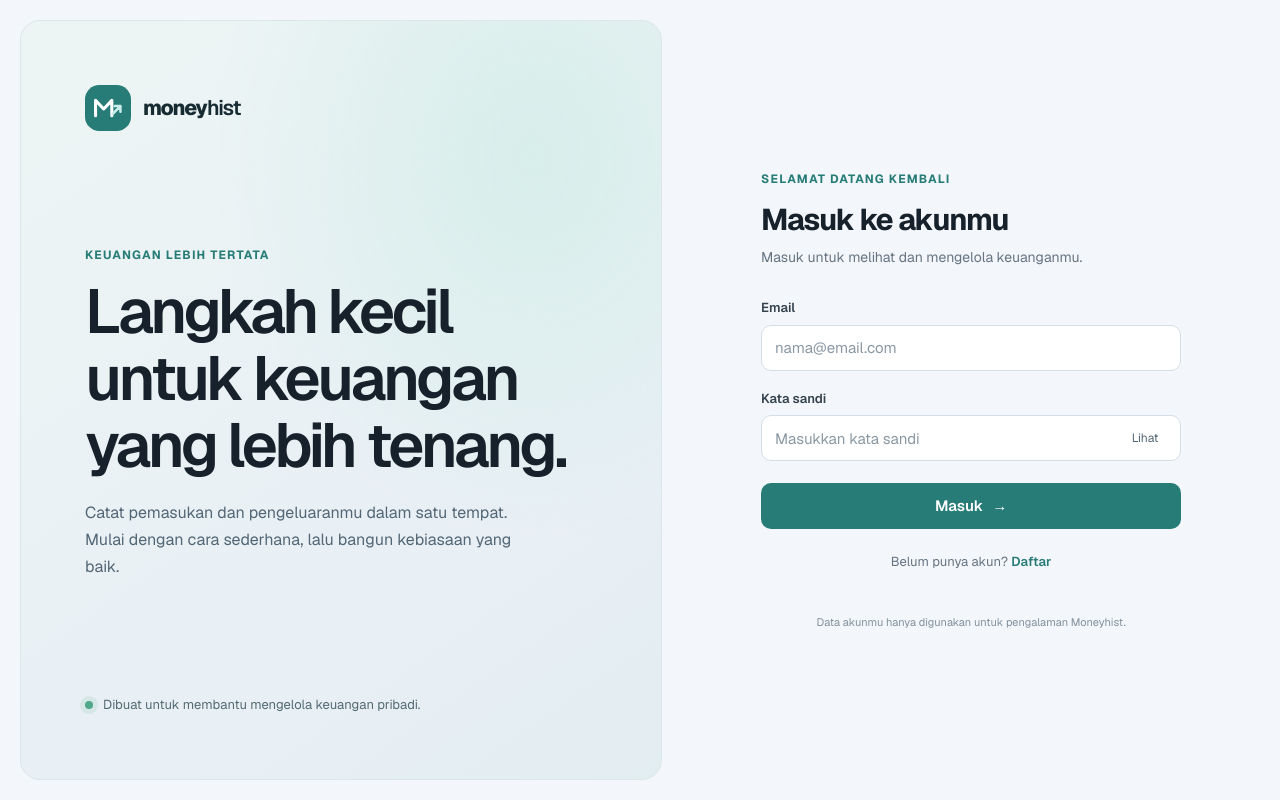
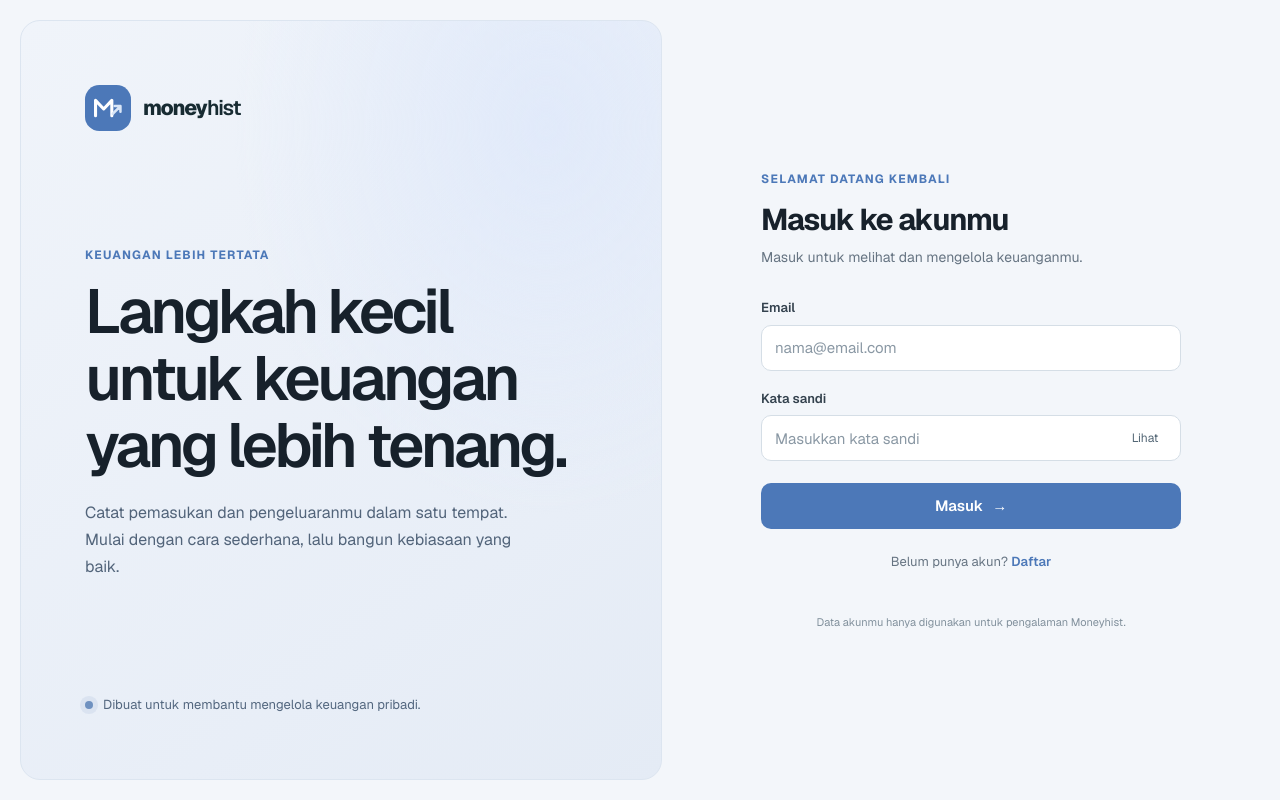
Before and after one commit to Hafidhghifari/moneytracker, a Next.js app: page /login in a window 1280 px wide. Built offline with nearby package versions, Linux system fonts and the light colour scheme; no server answers.

Commit message:
style(ui): align auth palette with design baseline

```diff
--- a/app/globals.css
+++ b/app/globals.css
@@ -7,9 +7,9 @@
   --foreground: #17212b;
   --muted-foreground: #667482;
   --border: #dfe6ed;
-  --primary: #277c78;
+  --primary: #4c78b8;
   --primary-foreground: #ffffff;
-  --income: #247a59;
+  --income: #2f8a68;
   --expense: #b84b55;
   --warning: #a66a16;
   --info: #3c6f9c;
@@ -36,7 +36,7 @@ body {
 }
 button, input { font: inherit; }
 button, a { -webkit-tap-highlight-color: transparent; }
-:focus-visible { outline: 3px solid #77b9b5; outline-offset: 3px; }
+:focus-visible { outline: 3px solid #8eadd7; outline-offset: 3px; }
 
 .auth-page {
   display: grid;
@@ -51,25 +51,25 @@ button, a { -webkit-tap-highlight-color: transparent; }
   flex-direction: column;
   justify-content: space-between;
   overflow: hidden;
-  border: 1px solid #dbe7e8;
+  border: 1px solid #dce5f0;
   border-radius: 20px;
   padding: clamp(28px, 5vw, 64px);
-  background: radial-gradient(ellipse at 80% 18%, #d7eeea 0, transparent 44%), linear-gradient(145deg, #edf5f4, #e8eff5 72%, #e2edf0);
+  background: radial-gradient(ellipse at 82% 14%, #e1eafa 0, transparent 42%), linear-gradient(145deg, #f0f4fa, #e8eef7 72%, #e4ebf5);
 }
 .brand { display: inline-flex; width: fit-content; align-items: center; gap: 12px; color: var(--foreground); text-decoration: none; }
 .brand-mark { width: 46px; height: 46px; overflow: visible; transition: transform .2s ease; }
 .brand:hover .brand-mark { transform: translateY(-1px) rotate(-2deg); }
-.brand-mark-bg { fill: #277c78; }
+.brand-mark-bg { fill: #4c78b8; }
 .brand-mark-letter { color: white; }
-.brand-mark-rise { color: #c9eeea; }
+.brand-mark-rise { color: #d9e6f7; }
 .brand-name { color: #172b32; font-size: 21px; font-weight: 580; letter-spacing: -.055em; }
 .brand-name span { font-weight: 730; }
 .story-copy { max-width: 560px; margin: auto 0; padding: 72px 0; }
 .eyebrow { margin: 0 0 14px; color: var(--primary); font-size: 12px; font-weight: 700; letter-spacing: .1em; text-transform: uppercase; }
 .story-copy h1 { max-width: 530px; margin: 0; font-size: clamp(36px, 5vw, 62px); font-weight: 570; letter-spacing: -.055em; line-height: 1.08; }
-.story-copy > p:last-child { max-width: 460px; margin: 20px 0 0; color: #526675; font-size: 16px; line-height: 1.7; }
-.story-note { display: flex; align-items: center; gap: 10px; color: #536a72; font-size: 13px; }
-.story-dot { width: 8px; height: 8px; border-radius: 50%; background: #50a78a; box-shadow: 0 0 0 5px #50a78a20; }
+.story-copy > p:last-child { max-width: 460px; margin: 20px 0 0; color: #52647a; font-size: 16px; line-height: 1.7; }
+.story-note { display: flex; align-items: center; gap: 10px; color: #53677f; font-size: 13px; }
+.story-dot { width: 8px; height: 8px; border-radius: 50%; background: #6f91c0; box-shadow: 0 0 0 5px #6f91c020; }
 .auth-panel { display: grid; place-items: center; padding: 40px clamp(20px, 5vw, 72px); }
 .auth-card { width: 100%; max-width: 420px; }
 .auth-card h2 { margin: 0; font-size: 30px; font-weight: 620; letter-spacing: -.04em; line-height: 1.2; }
@@ -79,14 +79,14 @@ button, a { -webkit-tap-highlight-color: transparent; }
 .field label { color: #34424e; font-size: 13px; font-weight: 550; }
 .field input { width: 100%; height: 46px; border: 1px solid #d5dee6; border-radius: 10px; padding: 0 13px; background: white; color: var(--foreground); outline: none; transition: border-color .16s, box-shadow .16s; }
 .field input::placeholder { color: #8a98a4; }
-.field input:focus { border-color: var(--primary); box-shadow: 0 0 0 3px #277c781a; }
+.field input:focus { border-color: var(--primary); box-shadow: 0 0 0 3px #4c78b81a; }
 .password-wrap { position: relative; }
 .password-wrap input { padding-right: 76px; }
 .password-toggle { position: absolute; top: 4px; right: 5px; min-width: 62px; height: 38px; border: 0; border-radius: 8px; background: transparent; color: #536675; cursor: pointer; font-size: 12px; }
 .password-toggle:hover { background: var(--surface-muted); }
 .field-hint { margin: -2px 0 0; color: var(--muted-foreground); font-size: 12px; }
 .auth-submit { display: inline-flex; min-height: 46px; align-items: center; justify-content: center; gap: 9px; margin-top: 4px; border: 0; border-radius: 10px; padding: 0 18px; background: var(--primary); color: var(--primary-foreground); cursor: pointer; font-weight: 600; transition: background .16s, transform .16s; }
-.auth-submit:hover:not(:disabled) { transform: translateY(-1px); background: #206b67; }
+.auth-submit:hover:not(:disabled) { transform: translateY(-1px); background: #3e679f; }
 .auth-submit:disabled { cursor: wait; opacity: .72; }
 .form-message { margin: 0; border-radius: 10px; padding: 11px 13px; font-size: 13px; }
 .form-message.error { border: 1px solid #edc9cc; background: #fff5f5; color: #963c45; }
```
Also changed, not shown: 1 other file (tests, documents, lock files or other folders).
